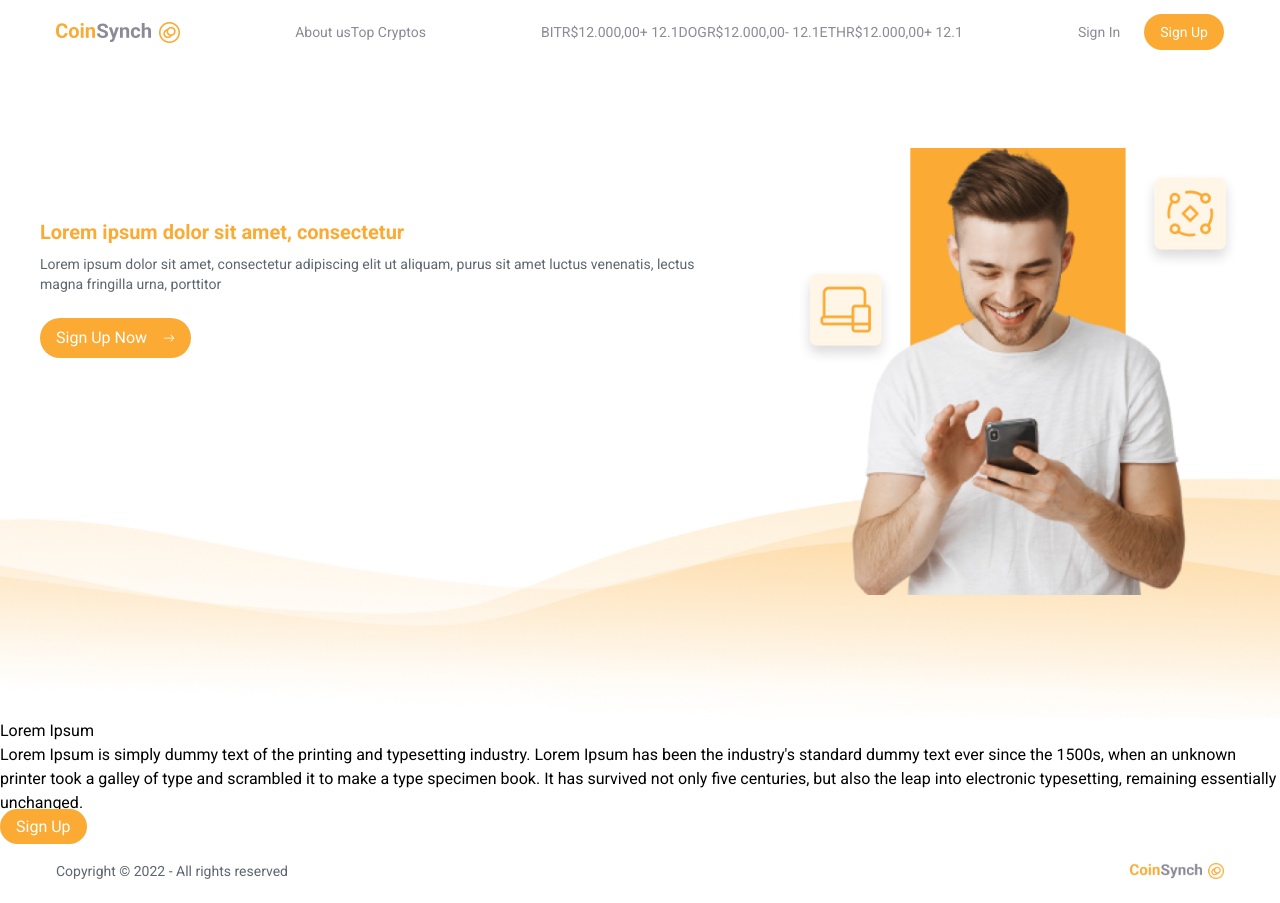
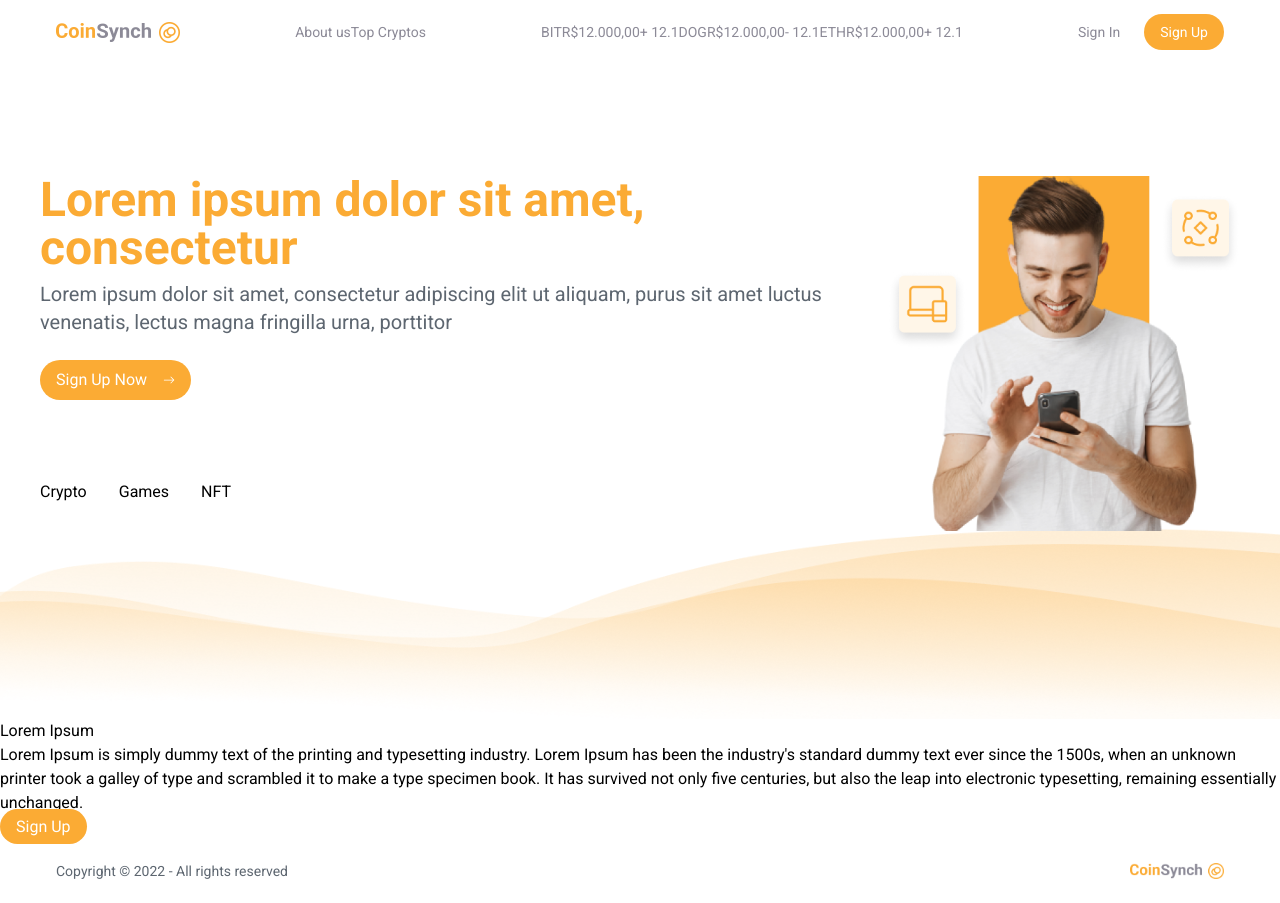
Before and after one commit to Guilhermecheng/coinsynch, a Next.js app: page / in a window 1280 px wide. Built offline with nearby package versions, Linux system fonts and the light colour scheme.

Commit message:
carousel fix

```diff
--- a/src/components/Carousel.tsx
+++ b/src/components/Carousel.tsx
@@ -13,9 +13,9 @@ export function Carousel() {
     return (
         <section id="carousel-section" className="w-full h-[270px] md:h-[398px] lg:h-[655px] flex flex-col items-center pt-14 md:pt-16">
             <div className='flex flex-col items-center w-full h-[60%] lg:h-full px-8 md:flex-row md:gap-x-16 max-w-[1264px]'>
-                <div className='flex flex-col items-center md:items-start'>
-                    <h1 className='text-xl text-primary-500 font-bold text-center md:text-start'>Lorem ipsum dolor sit amet, consectetur</h1>
-                    <p className='text-sm text-basecolor text-center md:text-start mt-2 mb-6'>
+                <div className='flex flex-col items-center md:items-start lg:pt-12'>
+                    <h1 className='text-xl md:text-3xl lg:text-5xl text-primary-500 font-bold text-center md:text-start'>Lorem ipsum dolor sit amet, consectetur</h1>
+                    <p className='text-sm md:text-base lg:text-xl text-basecolor text-center md:text-start mt-2 mb-6'>
                         Lorem ipsum dolor sit amet, consectetur adipiscing elit ut aliquam, purus sit amet luctus venenatis, lectus magna fringilla urna, porttitor
                     </p>
 
@@ -25,6 +25,12 @@ export function Carousel() {
                             <BsArrowRight size={12} className="ml-4" />
                         </button>
                     </Dialog.Trigger>
+
+                    <div className='flex gap-x-8 mt-6 md:mt-10 lg:mt-20'>
+                        <span>Crypto</span>
+                        <span>Games</span>
+                        <span>NFT</span>
+                    </div>
                 </div>
 
                     <ReactCarousel
```
